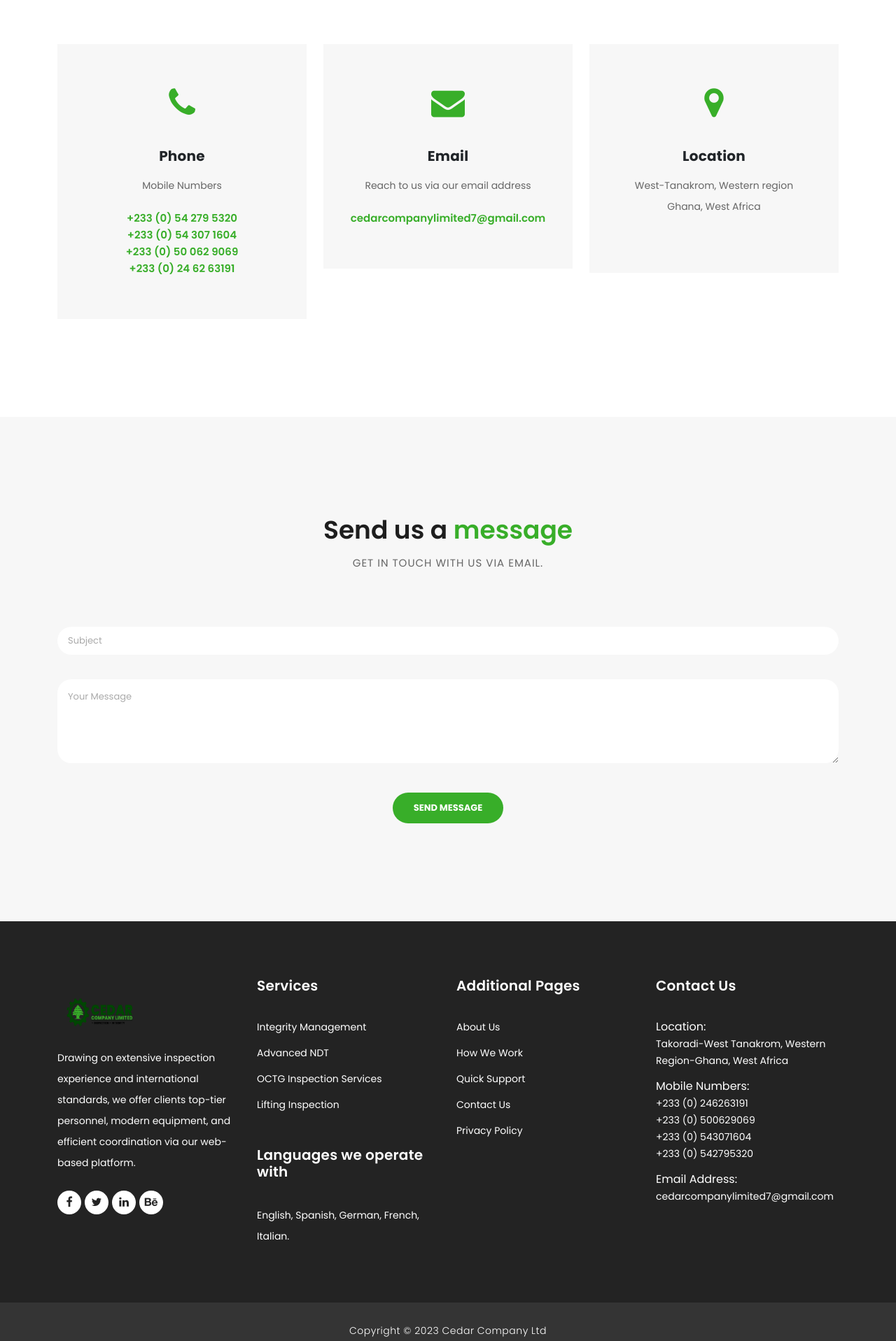
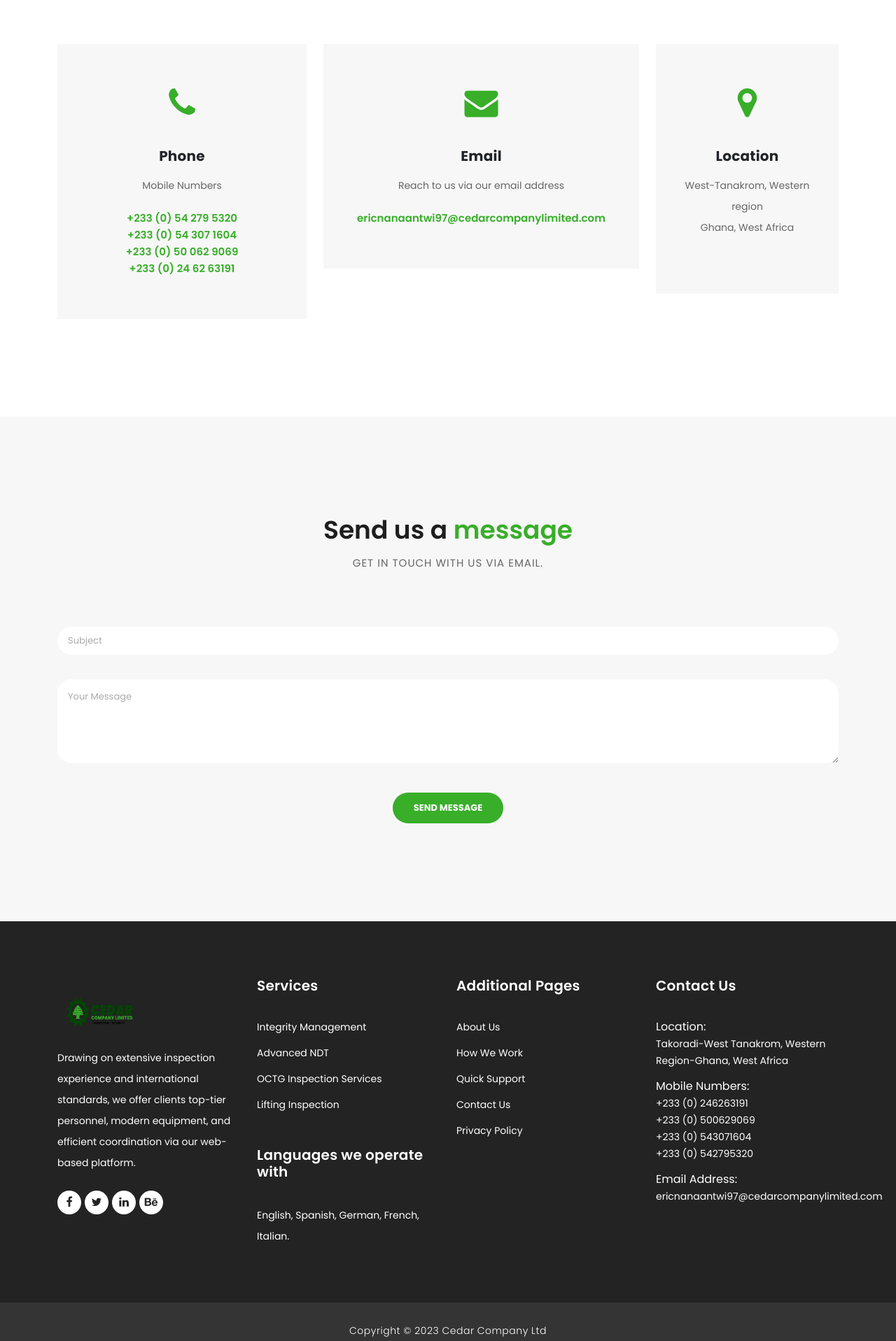
Before and after one commit to Faisal-Sey/Cedar-Company-Limited, a React (Vite) app: page /contact in a window 1280 px wide. Shown: the part 587-2504 px from the top of the page at 70% size. Built offline with nearby package versions, Linux system fonts and the light colour scheme.

Commit message:
website updated

```diff
--- a/src/components/common/footer/footer.jsx
+++ b/src/components/common/footer/footer.jsx
@@ -102,7 +102,7 @@
                                 </li>
                                 <li>
                                     <span>Email Address:</span><br />
-                                    <a>cedarcompanylimited7@gmail.com</a>
+                                    <a>ericnanaantwi97@cedarcompanylimited.com</a>
                                 </li>
                             </ul>
                         </div>
--- a/src/components/home/testimonials.jsx
+++ b/src/components/home/testimonials.jsx
@@ -58,7 +58,7 @@
                                             and pursue sustainable growth of businesses .
                                         </p>
                                         <p>Contact: +233 (0) 24 626 3191 / +233 (0) 50 062 9069</p>
-                                        <p>Email: cedarcompanylimited7@gmail.com / ericnanaantwi97@gmail.com</p>
+                                        <p>Email: ericnanaantwi97@cedarcompanylimited.com / ericnanaantwi97@gmail.com</p>
                                     </div>
                                     <img src={CEOImage} alt=""/>
                                 </div>
@@ -80,7 +80,7 @@
                                             plans for direct reports and resolutions.
                                         </p>
                                         <p>Contact: +233 (0) 54 307 1604 / +233 (0) 54 279 5520</p>
-                                        <p>Email: cedarcompanylimited7@gmail.com</p>
+                                        <p>Email: richard.okyere@cedarcompanylimited.com</p>
                                     </div>
                                     <img src={OperatorImage} alt=""/>
                                 </div>
--- a/src/screens/about/index.jsx
+++ b/src/screens/about/index.jsx
@@ -97,7 +97,7 @@
                                             and pursue sustainable growth of businesses .
                                         </p>
                                         <p>Contact: +233 (0) 24 626 3191 / +233 (0) 50 062 9069</p>
-                                        <p>Email: cedarcompanylimited7@gmail.com / ericnanaantwi97@gmail.com</p>
+                                        <p>Email: ericnanaantwi97@cedarcompanylimited.com / ericnanaantwi97@gmail.com</p>
                                     </div>
                                 </div>
                             </div>
@@ -120,7 +120,7 @@
                                             plans for direct reports and resolutions.
                                         </p>
                                         <p>Contact: +233 (0) 54 307 1604 / +233 (0) 54 279 5520</p>
-                                        <p>Email: cedarcompanylimited7@gmail.com</p>
+                                        <p>Email: ericnanaantwi97@cedarcompanylimited.com</p>
                                     </div>
                                 </div>
                             </div>
--- a/src/screens/contact/index.jsx
+++ b/src/screens/contact/index.jsx
@@ -8,7 +8,7 @@
     const handleSubmit = (e) => {
         e.preventDefault();
 
-        const email = "cedarcompanylimited7@gmail.com"
+        const email = "ericnanaantwi97@cedarcompanylimited.com"
 
         window.location.href = `mailto:${email}
         ?subject=${encodeURIComponent(subjectRef.current.value)}
@@ -44,17 +44,17 @@
                                 <a href="#">+233 (0) 24 62 63191</a>
                             </div>
                         </div>
-                        <div className="col-md-4">
+                        <div className="col-md-5">
                             <div className="contact-item">
                                 <i className="fa fa-envelope" />
                                 <h4>Email</h4>
                                 <p>
                                     Reach to us via our email address
                                 </p>
-                                <a href="#">cedarcompanylimited7@gmail.com</a>
+                                <a href="#">ericnanaantwi97@cedarcompanylimited.com</a>
                             </div>
                         </div>
-                        <div className="col-md-4">
+                        <div className="col-md-3">
                             <div className="contact-item">
                                 <i className="fa fa-map-marker" />
                                 <h4>Location</h4>
```
